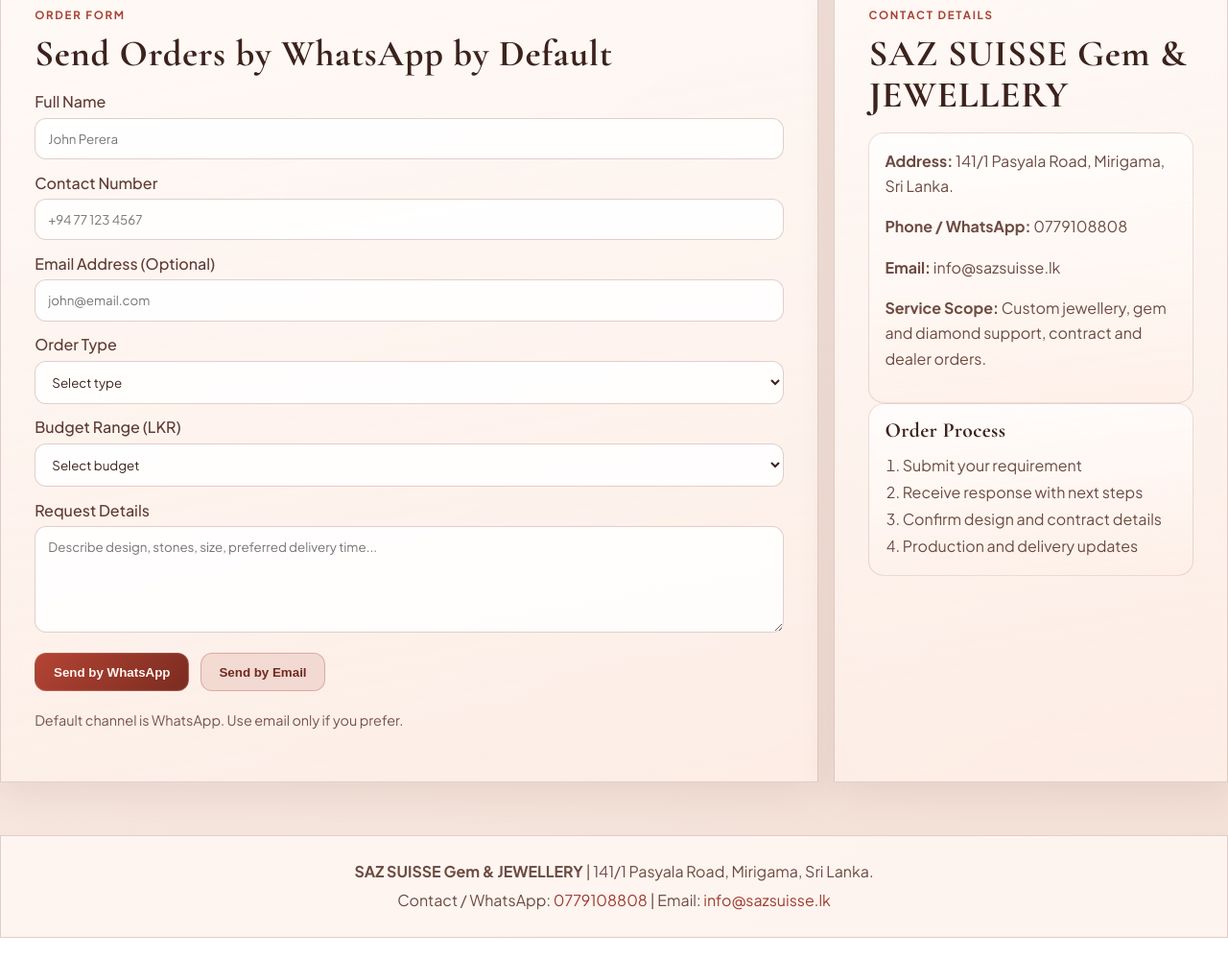
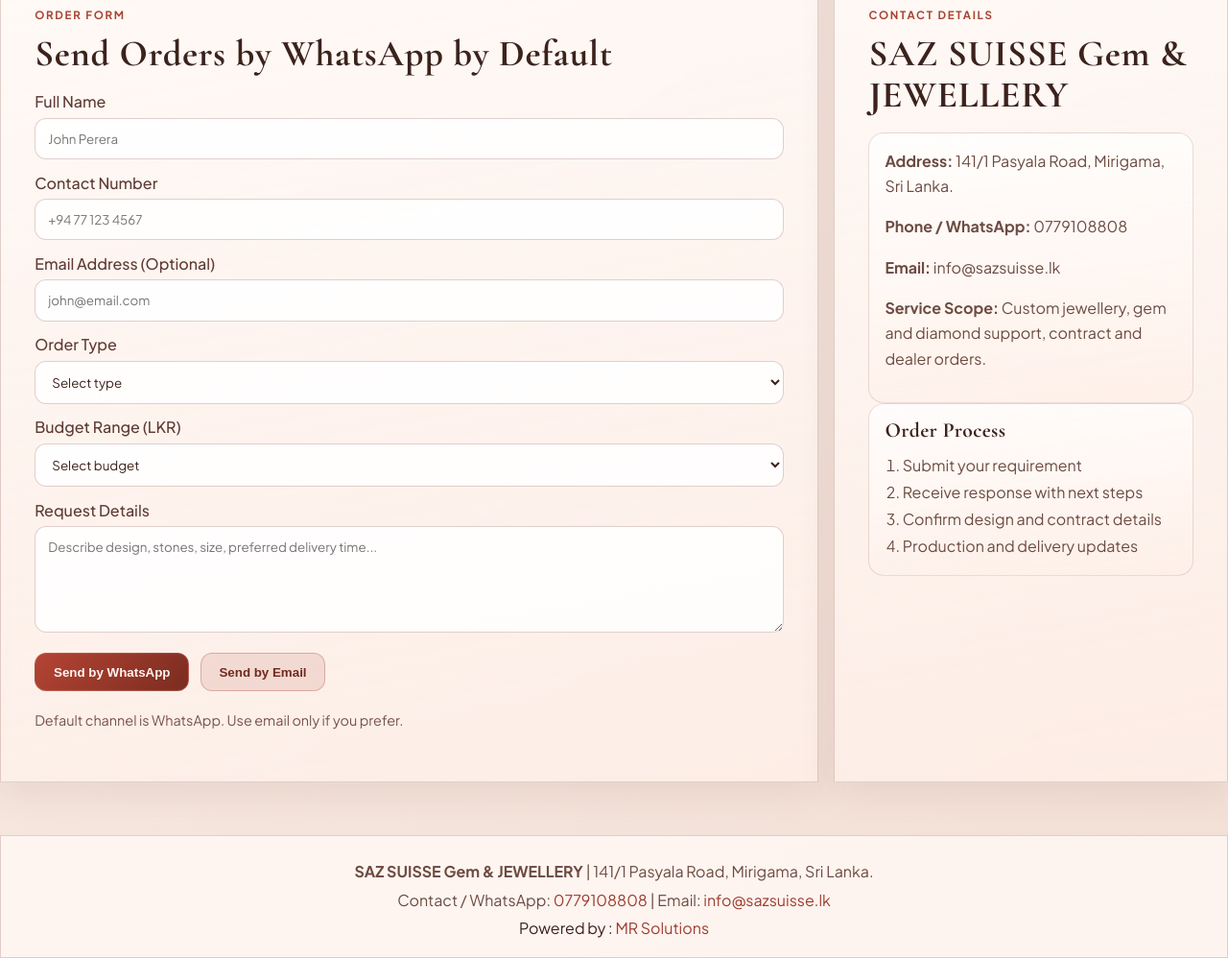
Before and after one commit to M-Mufassir/SAZ-SUISSE-GOLD-HOUSE, a plain HTML site: page index.html in a window 1280 px wide. Shown: the part 2536-3534 px from the top of the page at 96% size. Before the commit the page ends 3513 px from the top, so only its background shows below. Drawn offline with nearby package versions, Linux system fonts and the light colour scheme.

Commit message:
Update index.html footer

```diff
--- a/index.html
+++ b/index.html
@@ -180,8 +180,14 @@
   </main>
 
   <footer class="site-footer">
+  <div class="footer-left">
     <p><strong>SAZ SUISSE Gem & JEWELLERY</strong> | 141/1 Pasyala Road, Mirigama, Sri Lanka.</p>
     <p>Contact / WhatsApp: <a href="https://wa.me/94779108808" target="_blank" rel="noopener">0779108808</a> | Email: <a href="mailto:info@sazsuisse.lk">info@sazsuisse.lk</a></p>
+  </div>
+
+  <div class="footer-right">
+  Powered by : <a href="#">MR Solutions</a>
+  </div>
   </footer>
 
   <script src="script.js"></script>
```
